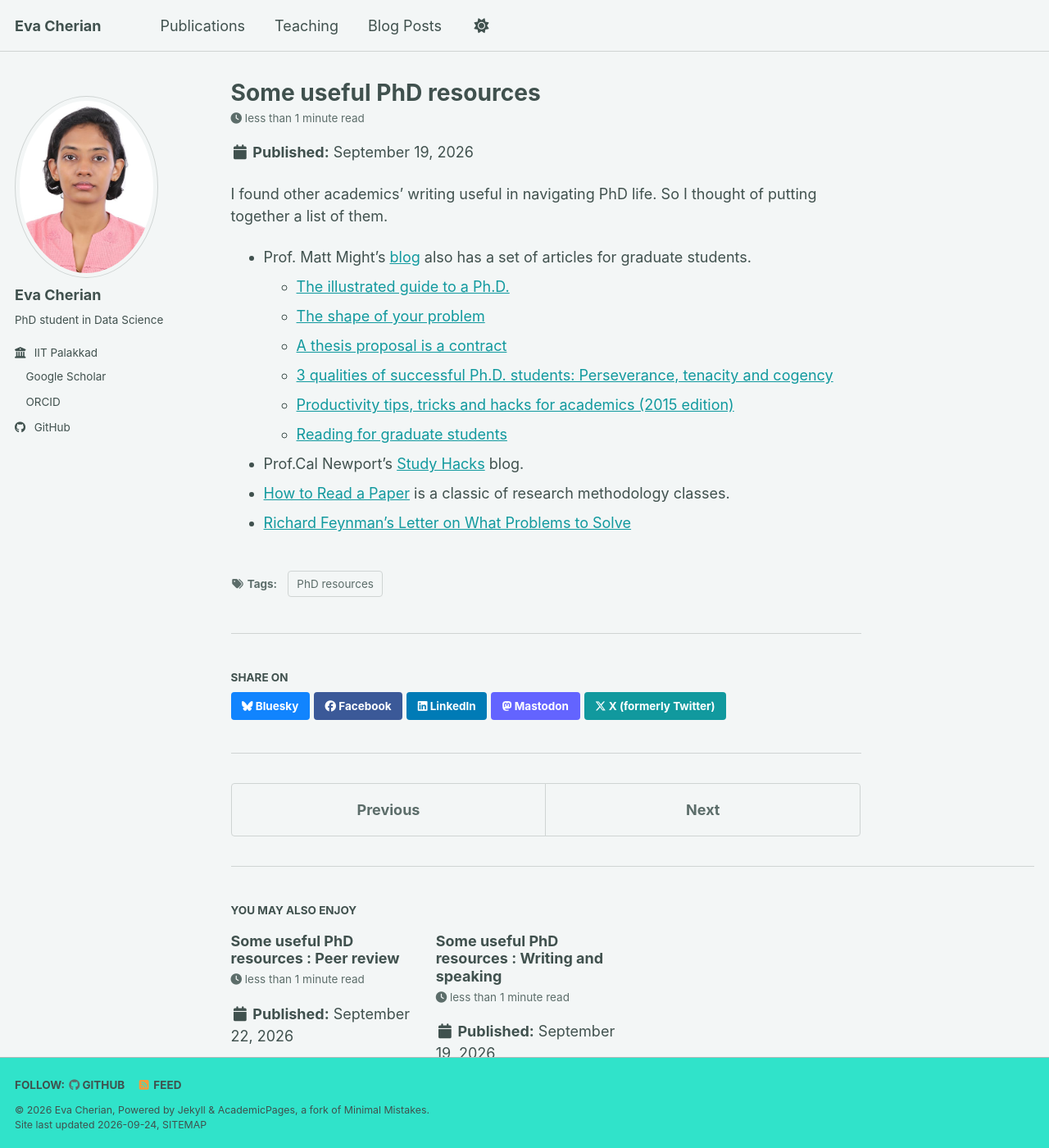
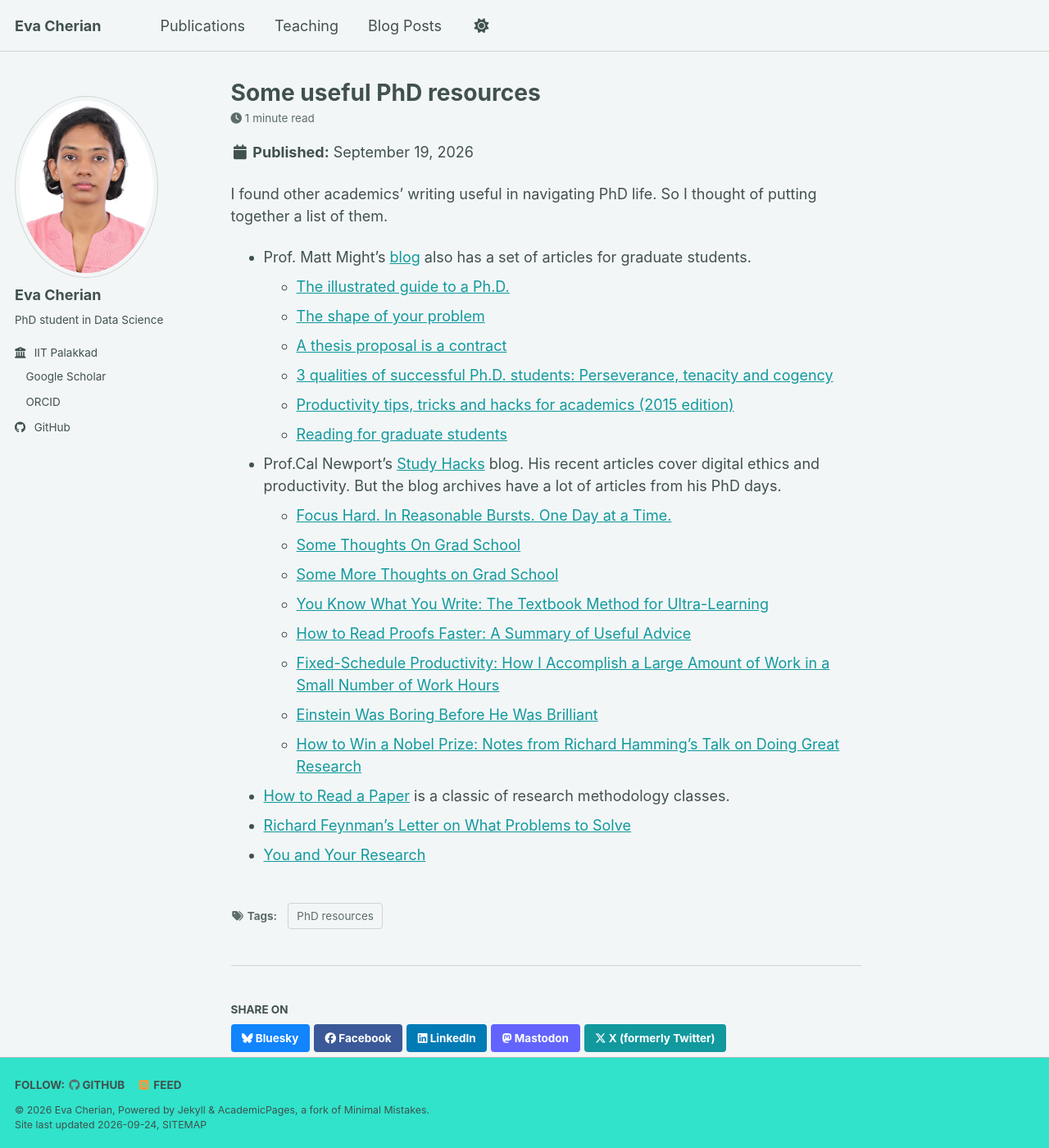
Before and after one commit to evacherian/evacherian.github.io, a Jekyll site: the page built from _posts/2026-09-19-blog-post-1.md, in a window 1280 px wide and 1400 px high. Shown: the whole window at 82% size. Built offline with Jekyll 4.4.1, drawn with Linux system fonts in a browser that asks for light colours; a style sheet for code colours, icons or effects is not loaded.

Commit message:
update post

```diff
--- a/_posts/2026-09-19-blog-post-1.md
+++ b/_posts/2026-09-19-blog-post-1.md
@@ -15,6 +15,15 @@ I found other academics' writing useful in navigating PhD life. So I thought of
   * [3 qualities of successful Ph.D. students: Perseverance, tenacity and cogency](https://matt.might.net/articles/successful-phd-students/)
   * [Productivity tips, tricks and hacks for academics (2015 edition)](https://matt.might.net/articles/productivity-tips-hints-hacks-tricks-for-grad-students-academics/)
   * [Reading for graduate students](https://matt.might.net/articles/books-papers-materials-for-graduate-students/)
-* Prof.Cal Newport's [Study Hacks](https://calnewport.com/blog/) blog.
+* Prof.Cal Newport's [Study Hacks](https://calnewport.com/blog/) blog. His recent articles cover digital ethics and productivity. But the blog archives have a lot of articles from his PhD days.
+  * [Focus Hard. In Reasonable Bursts. One Day at a Time.](https://calnewport.com/focus-hard-in-reasonable-bursts-one-day-at-a-time/)
+  * [Some Thoughts On Grad School](https://calnewport.com/some-thoughts-on-grad-school/)
+  * [Some More Thoughts on Grad School](https://calnewport.com/some-more-thoughts-on-grad-school/)
+  * [You Know What You Write: The Textbook Method for Ultra-Learning](https://calnewport.com/you-know-what-you-write-the-textbook-method-for-ultra-learning/)
+  * [How to Read Proofs Faster: A Summary of Useful Advice](https://calnewport.com/how-to-read-proofs-faster-a-summary-of-useful-advice/)
+  * [Fixed-Schedule Productivity: How I Accomplish a Large Amount of Work in a Small Number of Work Hours](https://calnewport.com/fixed-schedule-productivity-how-i-accomplish-a-large-amount-of-work-in-a-small-number-of-work-hours/)
+  * [Einstein Was Boring Before He Was Brilliant](https://calnewport.com/einstein-was-boring-before-he-was-brilliant/)
+  * [How to Win a Nobel Prize: Notes from Richard Hamming’s Talk on Doing Great Research](https://calnewport.com/how-to-win-a-nobel-prize-notes-from-richard-hammings-talk-on-doing-great-research/)
 * [How to Read a Paper](https://web.stanford.edu/class/cs114/reading-keshav.pdf) is a classic of research methodology classes.
 * [Richard Feynman’s Letter on What Problems to Solve](https://fs.blog/richard-feynman-what-problems-to-solve/)
+* [You and Your Research](https://www.cs.virginia.edu/~robins/YouAndYourResearch.html)
```
